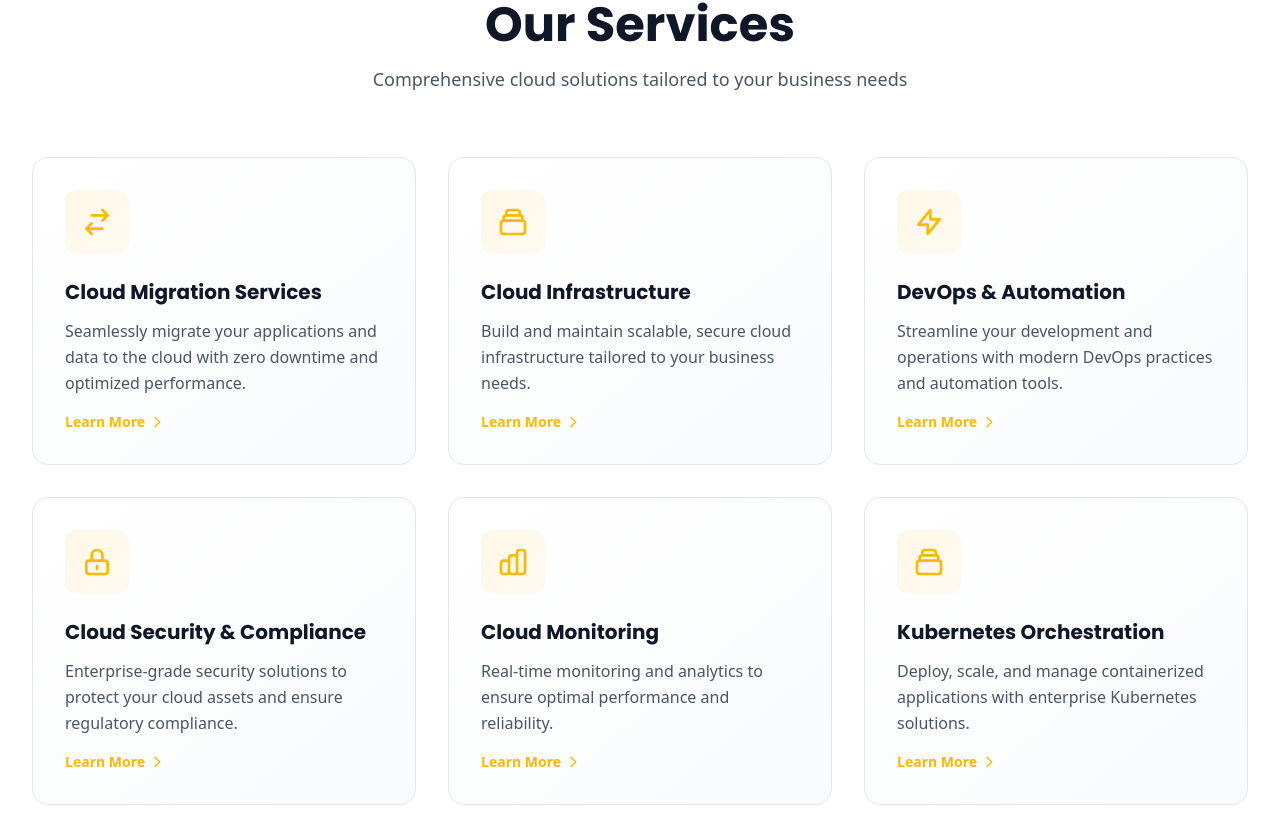
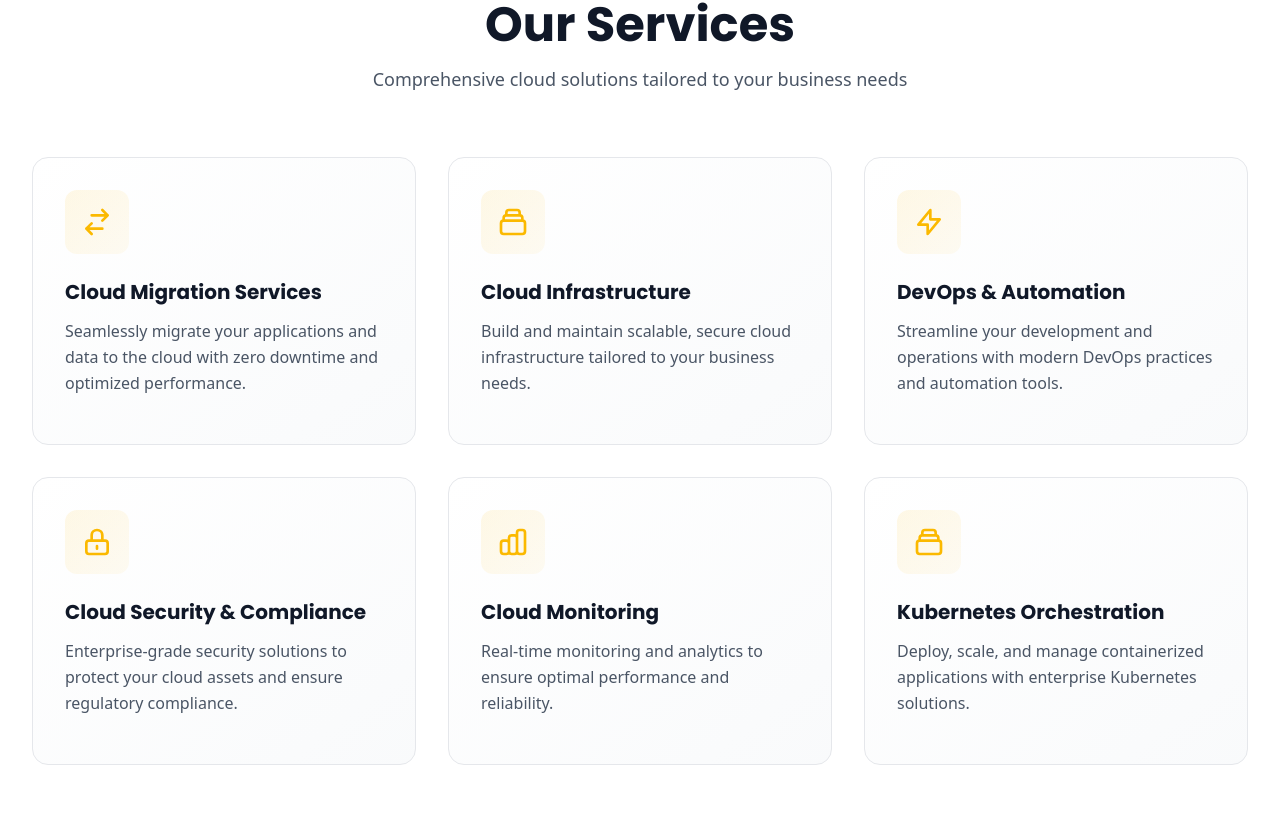
Before and after one commit to sanket0116/CKempt, a Next.js app: page / in a window 1280 px wide. Shown: the part 1500-2320 px from the top of the page. Built offline with nearby package versions, Linux system fonts and the light colour scheme.

Commit message:
service redireaction removed for deployment

```diff
--- a/app/components/ServicesGrid.tsx
+++ b/app/components/ServicesGrid.tsx
@@ -1,6 +1,4 @@
 'use client';
-
-import Link from 'next/link';
 
 interface Service {
   slug: string;
@@ -36,34 +34,30 @@
         {/* Services Grid */}
         <div className="grid md:grid-cols-2 lg:grid-cols-3 gap-8">
           {services.map((service) => (
-            <Link
+            <div
               key={service.slug}
-              href={`/services/${service.slug}`}
-              className="group p-8 rounded-2xl bg-gradient-to-br from-white to-gray-50 border border-gray-200 hover:border-[#FBB900] hover:shadow-xl transition-all duration-300"
+              className="group p-8 rounded-2xl bg-gradient-to-br from-white to-gray-50 border border-gray-200 transition-all duration-300"
             >
               {/* Icon */}
-              <div className="w-16 h-16 bg-gradient-to-br from-[#FBB900]/10 to-[#FBB900]/5 rounded-xl flex items-center justify-center mb-6 group-hover:scale-110 group-hover:rotate-3 transition-all duration-300">
+              <div className="w-16 h-16 bg-gradient-to-br from-[#FBB900]/10 to-[#FBB900]/5 rounded-xl flex items-center justify-center mb-6">
                 <div className="text-[#FBB900]">
                   {service.icon}
                 </div>
               </div>
 
               {/* Content */}
-              <h3 className="text-xl font-bold text-gray-900 mb-3 group-hover:text-[#FBB900] transition-colors">
+              <h3 className="text-xl font-bold text-gray-900 mb-3">
                 {service.title}
               </h3>
               <p className="text-gray-600 leading-relaxed mb-4">
                 {service.excerpt}
               </p>
 
-              {/* Learn More Link */}
-              <div className="flex items-center text-[#FBB900] font-semibold text-sm group-hover:gap-2 transition-all">
-                Learn More
-                <svg className="w-4 h-4 ml-1 group-hover:translate-x-1 transition-transform" fill="none" stroke="currentColor" viewBox="0 0 24 24">
-                  <path strokeLinecap="round" strokeLinejoin="round" strokeWidth={2} d="M9 5l7 7-7 7" />
-                </svg>
-              </div>
-            </Link>
+              {/* Service info without link */}
+              {/* <div className="text-[#FBB900] font-semibold text-sm">
+                Service Available
+              </div> */}
+            </div>
           ))}
         </div>
       </div>
--- a/app/page.tsx
+++ b/app/page.tsx
@@ -227,7 +227,6 @@
         title="Our Services"
         subtitle="Comprehensive cloud solutions tailored to your business needs"
         services={mainServices}
-        onViewAllClick={() => document.getElementById('services')?.scrollIntoView({ behavior: 'smooth' })}
       />
 
       {/* Why Partner Section */}
```
